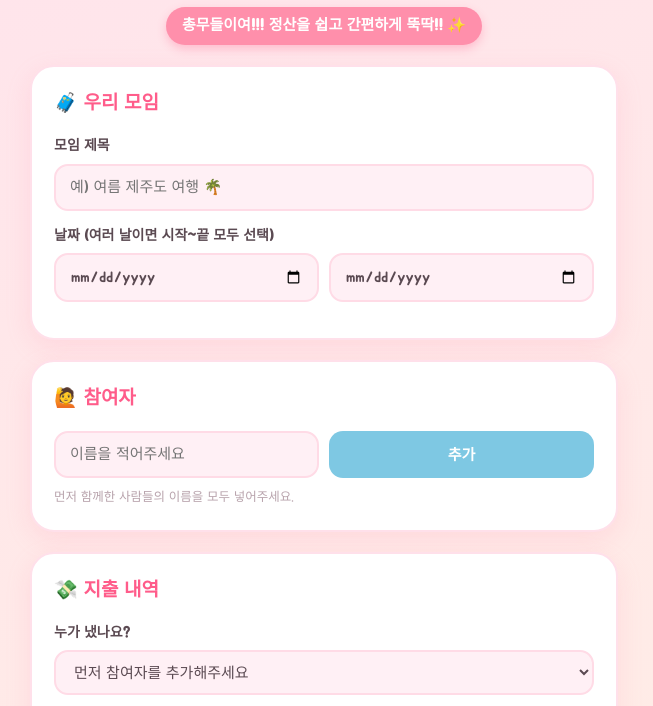
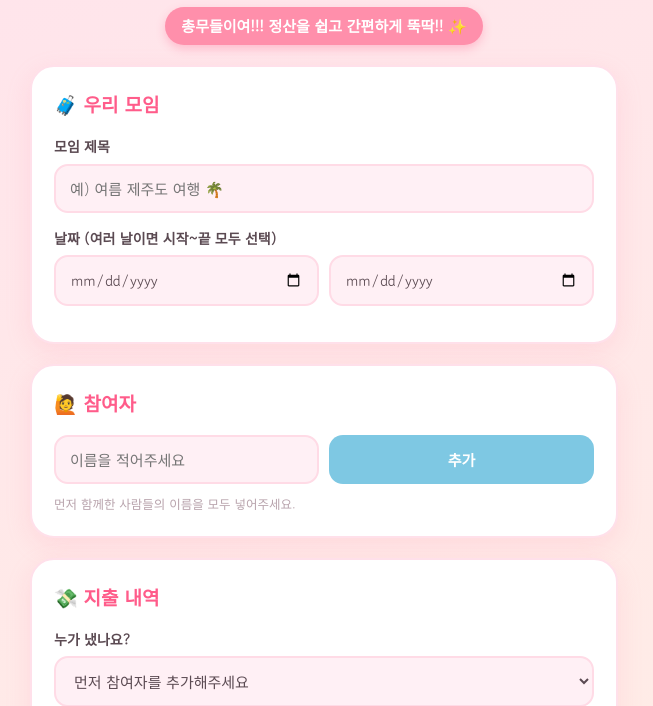
Before and after one commit to dnffkffk49/modu-jeongsan, a plain HTML site: page index.html in a window 1280 px wide. Shown: the part 101-807 px from the top of the page, without its empty margins (316-969 px from the left). Drawn offline with Linux system fonts and the light colour scheme.

Commit message:
Add files via upload

```diff
--- a/index.html
+++ b/index.html
@@ -14,7 +14,7 @@
 <!-- ===== 귀여운 글씨체 (주아 Jua) 불러오기 ===== -->
 <link rel="preconnect" href="https://fonts.googleapis.com" />
 <link rel="preconnect" href="https://fonts.gstatic.com" crossorigin />
-<link href="https://fonts.googleapis.com/css2?family=Jua&display=swap" rel="stylesheet" />
+<link href="https://fonts.googleapis.com/css2?family=Gowun+Dodum&family=Jua&display=swap" rel="stylesheet" />
 
 <style>
   /* ===== 전체 색깔·글꼴 기본값 (여기 색만 바꾸면 분위기가 바뀌어요) ===== */
@@ -36,7 +36,7 @@
   body {
     margin: 0;
     padding: 0 0 60px;
-    font-family: "Jua", "Apple SD Gothic Neo", "Malgun Gothic", "맑은 고딕", sans-serif;
+    font-family: "Gowun Dodum", "Apple SD Gothic Neo", "Malgun Gothic", "맑은 고딕", sans-serif;
     color: var(--text);
     background: linear-gradient(160deg, var(--bg1), var(--bg2));
     min-height: 100vh;
@@ -49,6 +49,7 @@
   header { text-align: center; padding: 34px 0 20px; }
   header h1 {
     margin: 0;
+    font-family: "Jua", "Apple SD Gothic Neo", sans-serif;  /* 제목만 주아 */
     font-size: 40px;
     color: var(--point-dark);
     text-shadow: 2px 2px 0 #fff, 4px 4px 0 rgba(255,143,171,.25);
```
